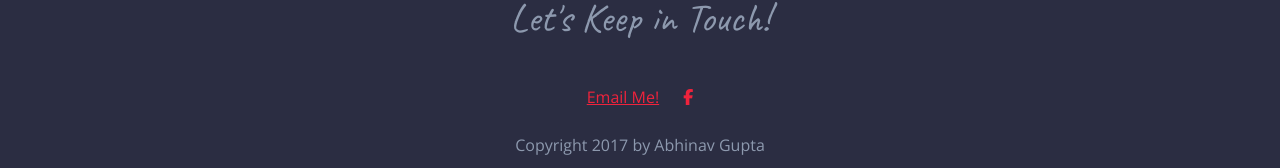
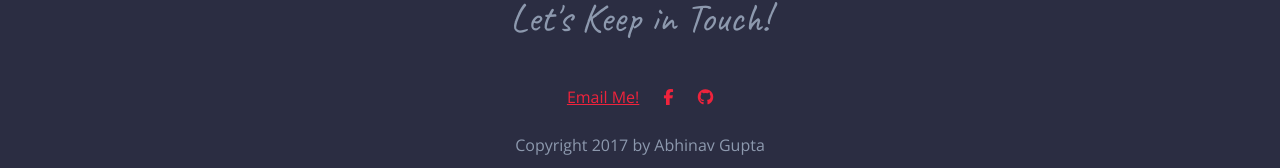
Before and after one commit to abhi90g/Resume, a plain HTML site: page index.html in a window 1280 px wide. Shown: the part 2196-2364 px from the top of the page. Drawn offline with nearby package versions, Linux system fonts and the light colour scheme.

Commit message:
Update index.html

```diff
--- a/index.html
+++ b/index.html
@@ -147,6 +147,8 @@
             <a href="mailto:abhi90g@gmail.com">Email Me!</a>
             <a href="https://www.facebook.com/abhi90g" target="_blank"><i class="fa fa-facebook" aria-hidden="true"></i><span
                     class="sr-only">Facebook</span></a>
+            <a href="https://www.github.com/abhi90g" target="_blank"><i class="fa fa-github" aria-hidden="true"></i><span
+                    class="sr-only">Github</span></a>
         </div>
 
         <p>Copyright 2017 by Abhinav Gupta</p>
```
